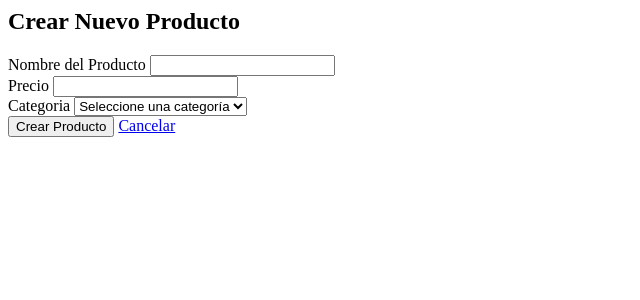
After one commit to fisiangel14/testDjangoB, a Django app: page /productos/crear/ in a window 1280 px wide. The commit adds this page. Shown: the top 300 px of the page, without its empty margins (0-640 px from the left). Run offline with Django 5.2, Linux system fonts and the light colour scheme; data that the repository does not hold is empty.

Commit message:
add get for form crear producto

```diff
--- a/core/templates/core/base.html
+++ b/core/templates/core/base.html
@@ -6,6 +6,7 @@
     <li><a href="{% url 'core:equipo' %}">Equipo</a></li>
     <li><a href="{% url 'core:jugadores' %}">Jugadores</a></li>
     <li><a href="{% url 'core:jugadores_delanteros' %}">Delanteros</a></li>
+    <li><a href="{% url 'product:crear_producto' %}">Crear Producto</a></li>
 </ul>
 
 {% block content %}{% endblock %}
--- /dev/null
+++ b/product/templates/product/crear_producto.html
@@ -0,0 +1,40 @@
+{% comment %} {% extends 'base.html' %} {% endcomment %}
+{% comment %} {% load static %} {% endcomment %}
+
+{% comment %} {% block title %}Crear Producto{% endblock %} {% endcomment %}
+
+{% comment %} {% block content %} {% endcomment %}
+<div class="container mt-5">
+    <div class="row justify-content-center">
+        <div class="col-md-6">
+            <h2>Crear Nuevo Producto</h2>
+            <form method="POST">
+                {% csrf_token %}
+
+                <div class="mb-3">
+                    <label for="nombre" class="form-label">Nombre del Producto</label>
+                    <input type="text" class="form-control" id="nombre" name="nombre" required>
+                </div>
+
+                <div class="mb-3">
+                    <label for="precio" class="form-label">Precio</label>
+                    <input type="number" class="form-control" id="precio" name="precio" step="0.01" required>
+                </div>
+
+                <div class="mb-3">
+                    <label for="cantidad" class="form-label">Categoria</label>
+                    <select class="form-select" id="categoria" name="categoria" required>
+                        <option value="">Seleccione una categoría</option>
+                        {% for categoria in categorias %}
+                            <option value="{{ categoria.id }}">{{ categoria.nombre }}</option>
+                        {% endfor %}
+                    </select>
+                </div>
+
+                <button type="submit" class="btn btn-primary">Crear Producto</button>
+                <a href="{% url 'core:index' %}" class="btn btn-secondary">Cancelar</a>
+            </form>
+        </div>
+    </div>
+</div>
+{% comment %} {% endblock %} {% endcomment %}
--- a/product/urls.py
+++ b/product/urls.py
@@ -8,4 +8,5 @@ urlpatterns = [
     path('productos/laptops/', views.productos_laptops, name='productos_laptops'),
     path('productos/<int:id>/', views.detalle_producto, name='detalle_producto'),
     path('productos/categorias/<int:id>/', views.productos_por_categoria, name='productos_por_categoria'),
+    path('productos/crear/', views.crear_producto, name='crear_producto'),
 ]
--- a/product/views.py
+++ b/product/views.py
@@ -1,6 +1,6 @@
-from django.shortcuts import render, get_object_or_404
+from django.shortcuts import render, get_object_or_404, redirect
 from .models import Producto, Categoria
-# Create your views here.
+# Create your views here. Ver algo
 def lista_de_productos(request):
     #select * from producto
     productos = Producto.objects.all()
@@ -22,3 +22,11 @@ def productos_por_categoria(request, id):
     productos = Producto.objects.filter(categoria__id=id)
     categoria = Categoria.objects.get(id=id)
     return render(request, 'product/lista_de_productos.html', {'productos': productos, 'categoria': categoria})
+
+# Formularios - Enviar algo
+def crear_producto(request):
+    if request.method == 'POST':
+        return ;
+    else:
+        categorias = Categoria.objects.all()
+        return render(request, 'product/crear_producto.html', {'categorias': categorias})
```
